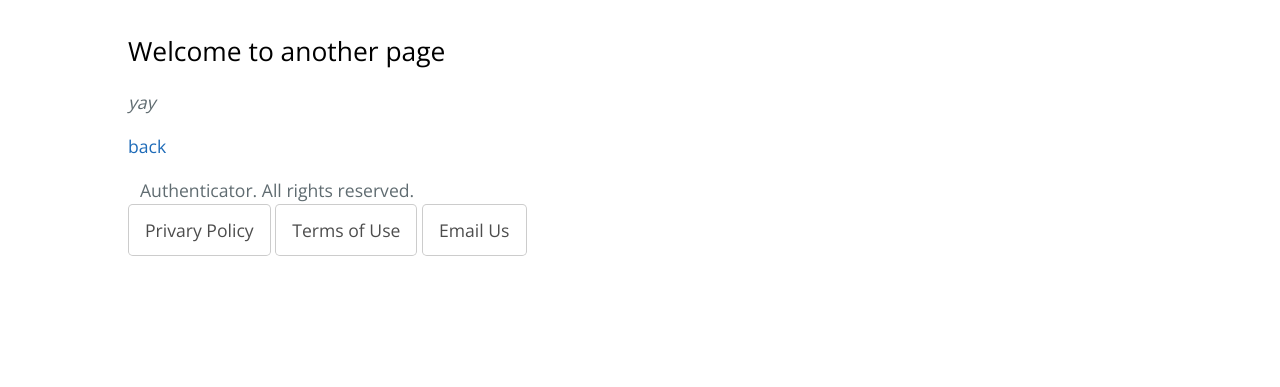
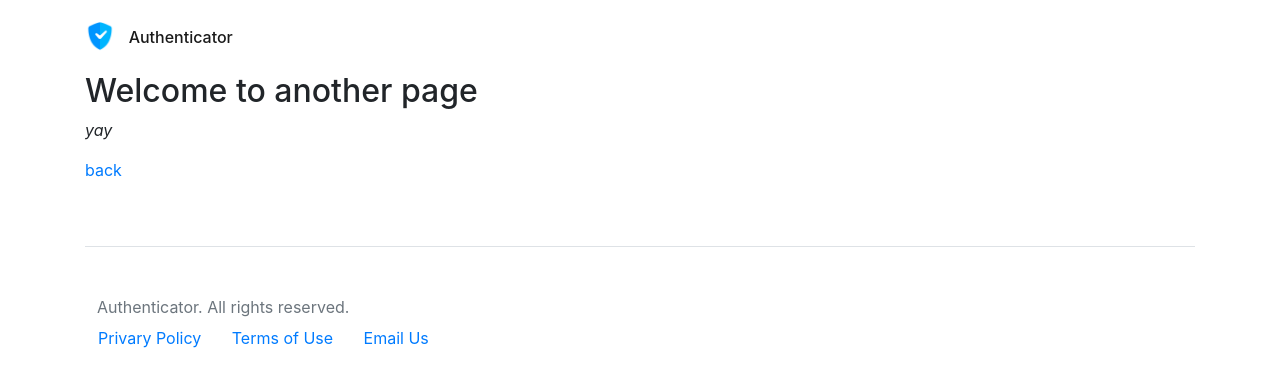
Before and after one commit to 2factorsite/2factorsite.github.io, a Jekyll site: the page built from another-page.md, in a window 1280 px wide. Shown: the top 387 px of the page. Built offline with Jekyll 4.4.1, drawn with Linux system fonts in a browser that asks for light colours; nearby versions of some CDN libraries.

```diff
--- a/_includes/nav.html
+++ b/_includes/nav.html
@@ -1,6 +1,6 @@
 <div class="container py-2">
   <nav class="navbar navbar-light pl-0" style="background-color: #fff;">
-    <a class="navbar-brand" href="#">
+    <a class="navbar-brand" href="/">
       <img src="./assets/img/icon-1025.png"
             width="30"
             height="30"
--- a/_layouts/default.html
+++ b/_layouts/default.html
@@ -18,17 +18,29 @@
     <meta name="viewport" content="width=device-width, initial-scale=1">
     <meta name="theme-color" content="#157878">
     <meta name="apple-mobile-web-app-status-bar-style" content="black-translucent">
-    <link rel="stylesheet" href="{{ '/assets/css/style.css?v=' | append: site.github.build_revision | relative_url }}">
+    <!-- Bootstrap CSS -->
+    <link rel="stylesheet" href="https://maxcdn.bootstrapcdn.com/bootstrap/4.0.0/css/bootstrap.min.css" integrity="sha384-Gn5384xqQ1aoWXA+058RXPxPg6fy4IWvTNh0E263XmFcJlSAwiGgFAW/dAiS6JXm" crossorigin="anonymous">
+    <!-- <link rel="stylesheet" href="{{ '/assets/css/style.css?v=' | append: site.github.build_revision | relative_url }}"> -->
+
   </head>
 
   <body>
-    <a id="skip-to-content" href="#content">Skip to the content.</a>
 
-    <main id="content" class="main-content" role="main">
-      {{ content }}
+    {%- include nav.html -%}
 
-      {%- include footer.html -%}
+    <div class="container pb-5">
 
-    </main>
+    <!-- any content from .md file will appear here -->
+    {{ content }}
+
+    </div>
+
+    {%- include footer.html -%}
+
+    <!-- Optional JavaScript -->
+    <!-- jQuery first, then Popper.js, then Bootstrap JS -->
+    <script src="https://code.jquery.com/jquery-3.2.1.slim.min.js" integrity="sha384-KJ3o2DKtIkvYIK3UENzmM7KCkRr/rE9/Qpg6aAZGJwFDMVNA/GpGFF93hXpG5KkN" crossorigin="anonymous"></script>
+    <script src="https://cdnjs.cloudflare.com/ajax/libs/popper.js/1.12.9/umd/popper.min.js" integrity="sha384-ApNbgh9B+Y1QKtv3Rn7W3mgPxhU9K/ScQsAP7hUibX39j7fakFPskvXusvfa0b4Q" crossorigin="anonymous"></script>
+    <script src="https://maxcdn.bootstrapcdn.com/bootstrap/4.0.0/js/bootstrap.min.js" integrity="sha384-JZR6Spejh4U02d8jOt6vLEHfe/JQGiRRSQQxSfFWpi1MquVdAyjUar5+76PVCmYl" crossorigin="anonymous"></script>
   </body>
 </html>
```
Also changed, not shown: PrivacyPolicy.md (+6 -0 lines), privacy_policy.md (deleted, +0 -7 lines).
